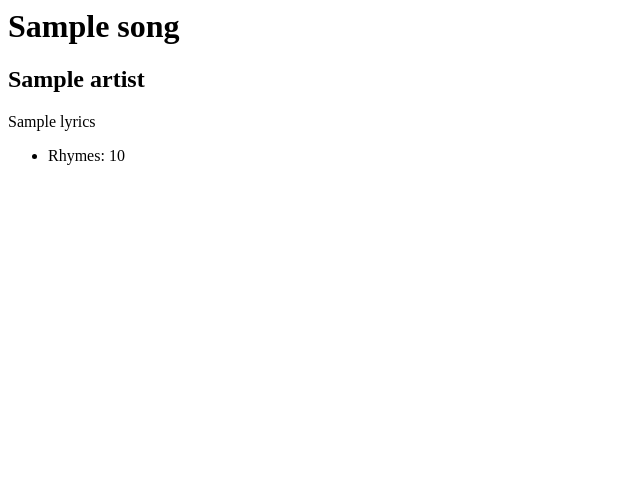
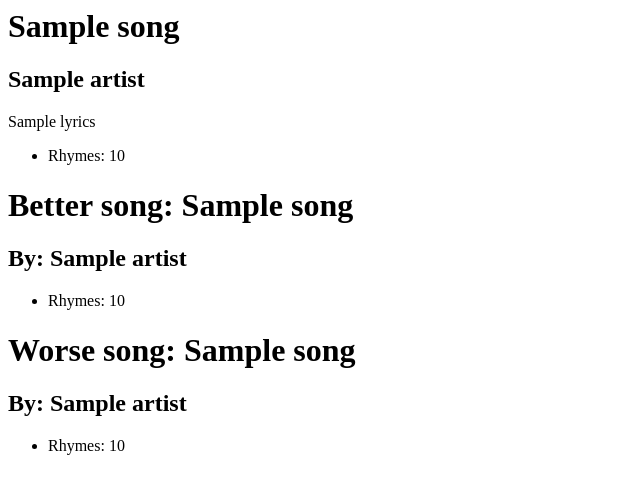
Before and after one commit to kszabova/lyrics-analysis, a Django app: template la_site/comparison/templates/comparison/evaluate_lyrics.html in a window 1280 px wide. Shown: the top 494 px of the page, without its empty margins (0-640 px from the left). Run offline with Django 3.2, Linux system fonts and the light colour scheme; the template is opened without the code that fills it: most values are stand-ins (such as "Sample title", 1, 10 or a date in 2020).

Commit message:
Show a better and a worse song after submitting

```diff
--- a/la_site/comparison/models.py
+++ b/la_site/comparison/models.py
@@ -29,7 +29,7 @@ class Score(models.Model):
 
     @classmethod
     def create(cls, song):
-        rhyme_score = 0.3 #evaluation.rhymes(song.lyrics)
+        rhyme_score = 0.2 #evaluation.rhymes(song.lyrics)
 
         score = cls(song=song, rhyme_score=rhyme_score)
         return score
--- a/la_site/comparison/templates/comparison/evaluate_lyrics.html
+++ b/la_site/comparison/templates/comparison/evaluate_lyrics.html
@@ -4,3 +4,15 @@
 <ul>
     <li>Rhymes: {{ score.rhyme_score }}</li>
 </ul>
+
+<h1>Better song: {{ better.song.title }}</h1>
+<h2>By: {{ better.song.artist }}</h2>
+<ul>
+    <li>Rhymes: {{ better.rhyme_score }}</li>
+</ul>
+
+<h1>Worse song: {{ worse.song.title }}</h1>
+<h2>By: {{ worse.song.artist }}</h2>
+<ul>
+    <li>Rhymes: {{ worse.rhyme_score }}</li>
+</ul>
```
Also changed, not shown: la_site/comparison/views.py (+21 -1 lines).
